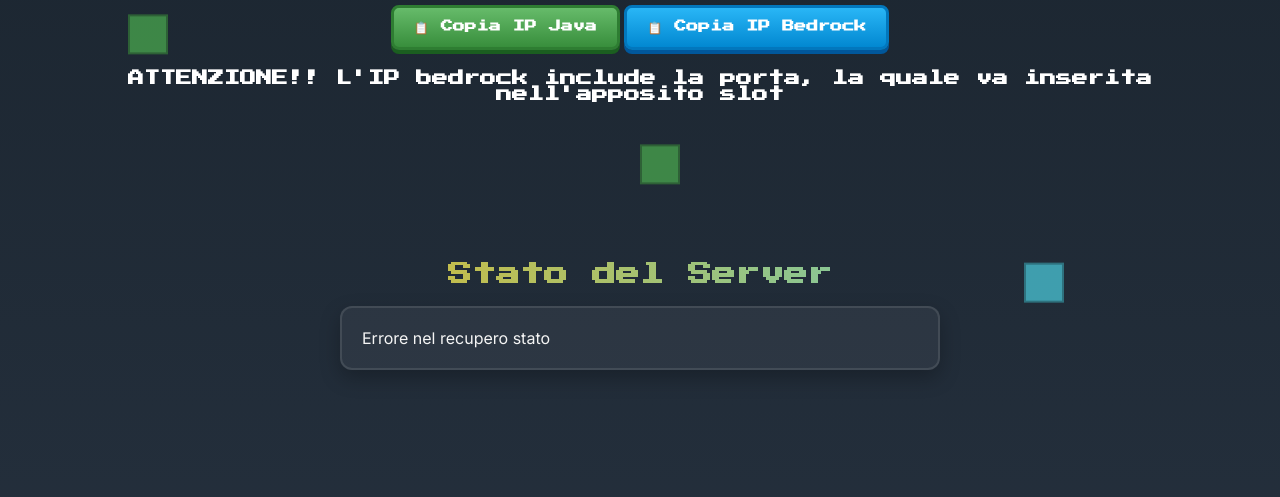
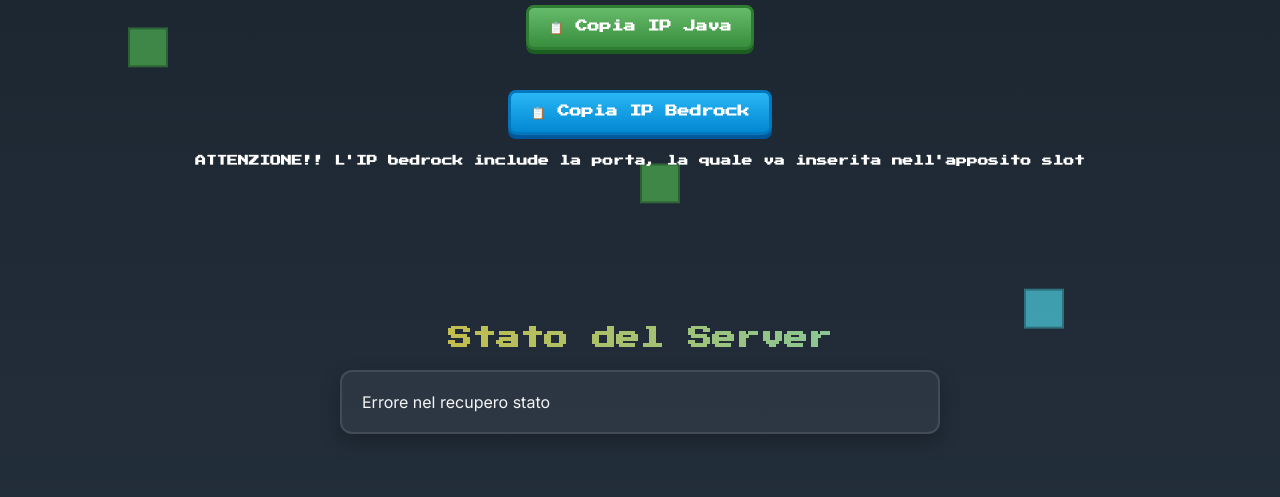
Before and after one commit to p4llolo/Tetras.mc, a plain HTML site: page index.html in a window 1280 px wide. Shown: the part 240-737 px from the top of the page. Drawn offline with Linux system fonts and the light colour scheme; no server answers.

Commit message:
Update index.html

```diff
--- a/index.html
+++ b/index.html
@@ -126,10 +126,13 @@ ock<!doctype html>
     <h1>Benvenuto su TETRAS</h1>
     <p>Server Minecraft Survival Crossplay</p>
     <button class="btn" id="copy-java">📋 Copia IP Java</button>
+     <br>
+     <br>
+     <br>
     <button class="btn secondary" id="copy-bedrock">📋 Copia IP Bedrock</button>
     <br>
     <br>
-    <h4 style="color: white; font-family: 'Press Start 2P', monospace;">ATTENZIONE!! L'IP bedrock include la porta, la quale va inserita nell'apposito slot</h4>
+    <h6 style="color: white; font-family: 'Press Start 2P', monospace;">ATTENZIONE!! L'IP bedrock include la porta, la quale va inserita nell'apposito slot</h6>
   </section>
 
   <section class="section" id="status">
```
